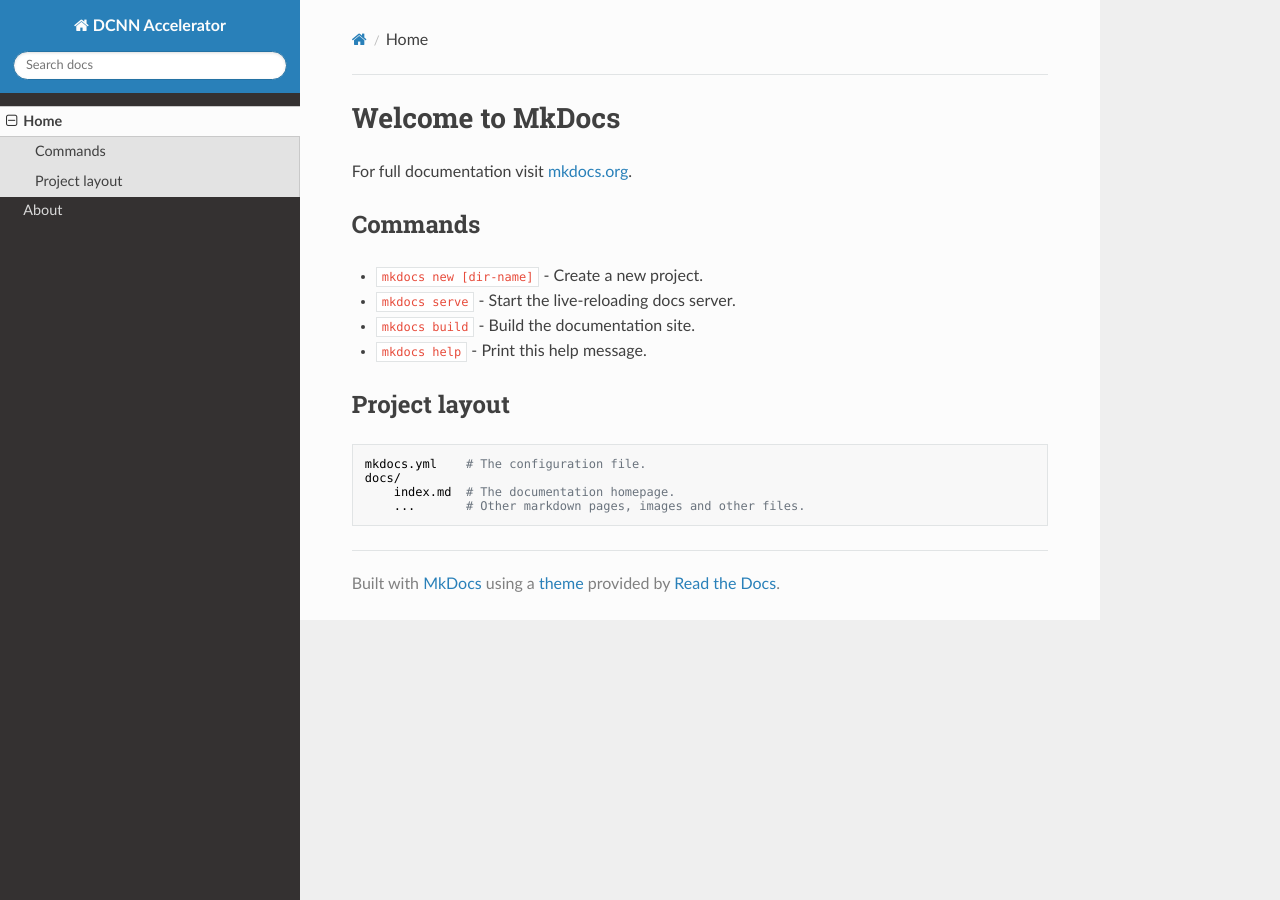
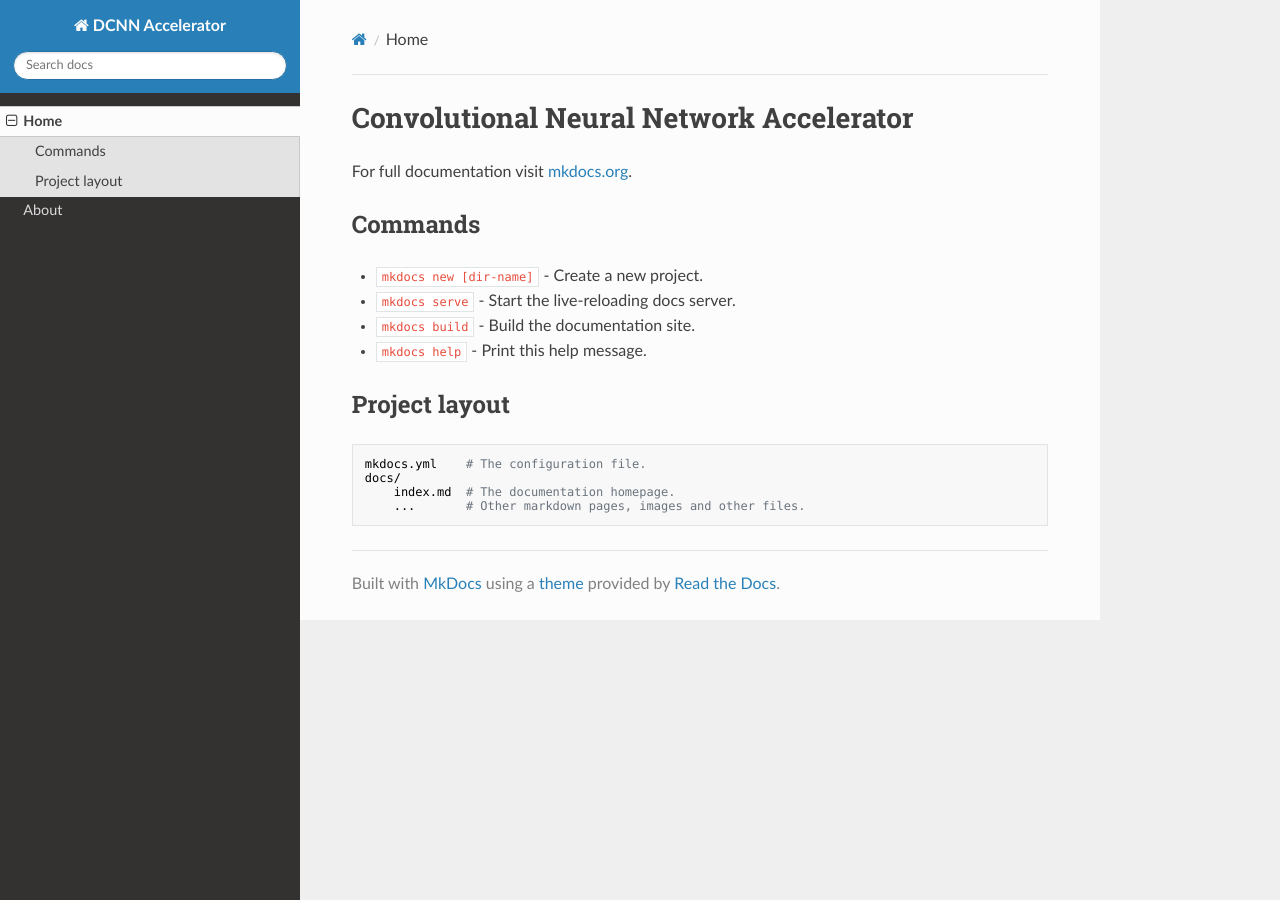
Before and after one commit to DCNN-Accelerator/docs, an MkDocs documentation site: the page built from docs/index.md, in a window 1280 px wide. Built offline with MkDocs 1.6.1, drawn with Linux system fonts in a browser that asks for light colours; nearby versions of some CDN libraries.

Commit message:
Update index.md

```diff
--- a/docs/index.md
+++ b/docs/index.md
@@ -1,4 +1,4 @@
-# Welcome to MkDocs
+# Convolutional Neural Network Accelerator
 
 For full documentation visit [mkdocs.org](https://mkdocs.org).
 
```
